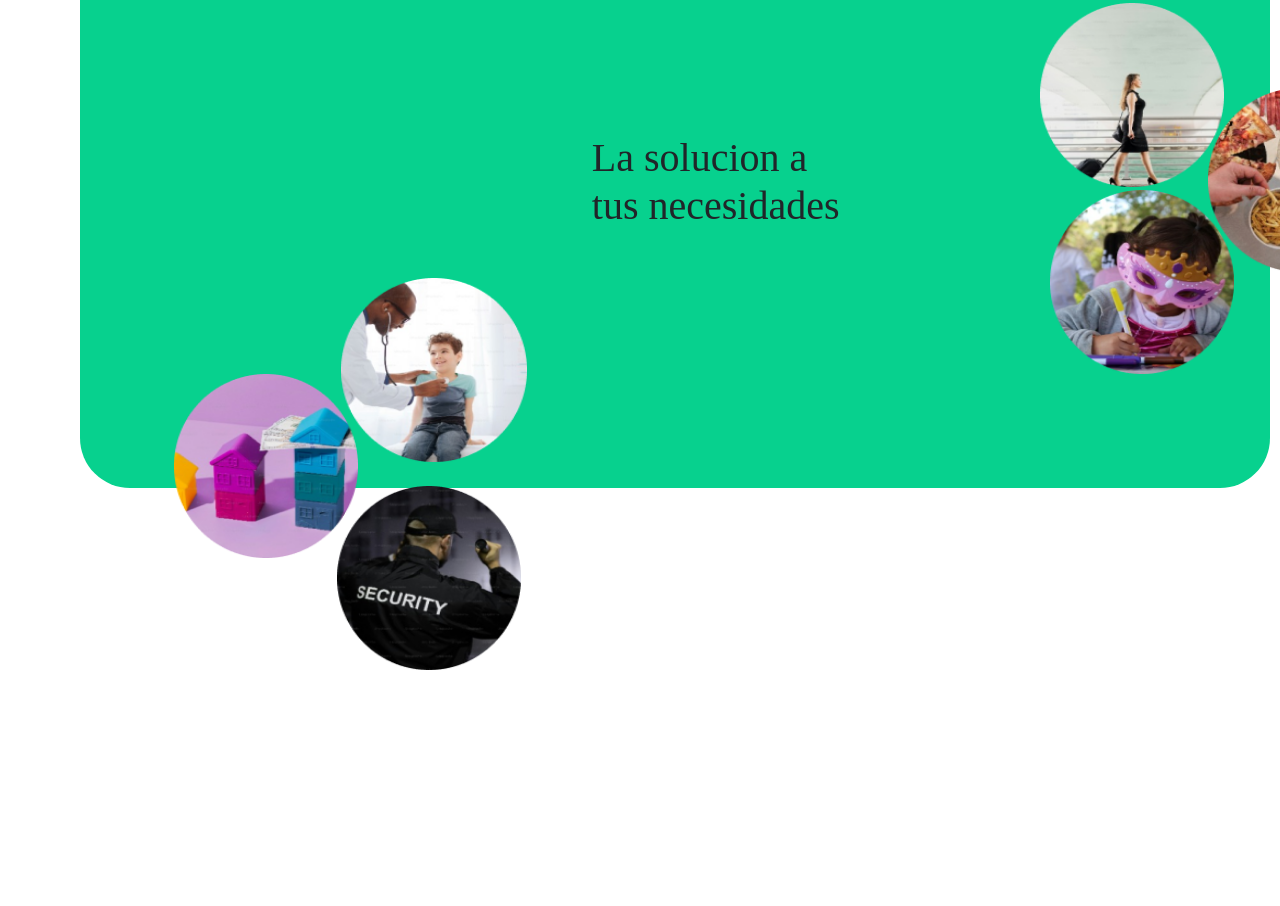
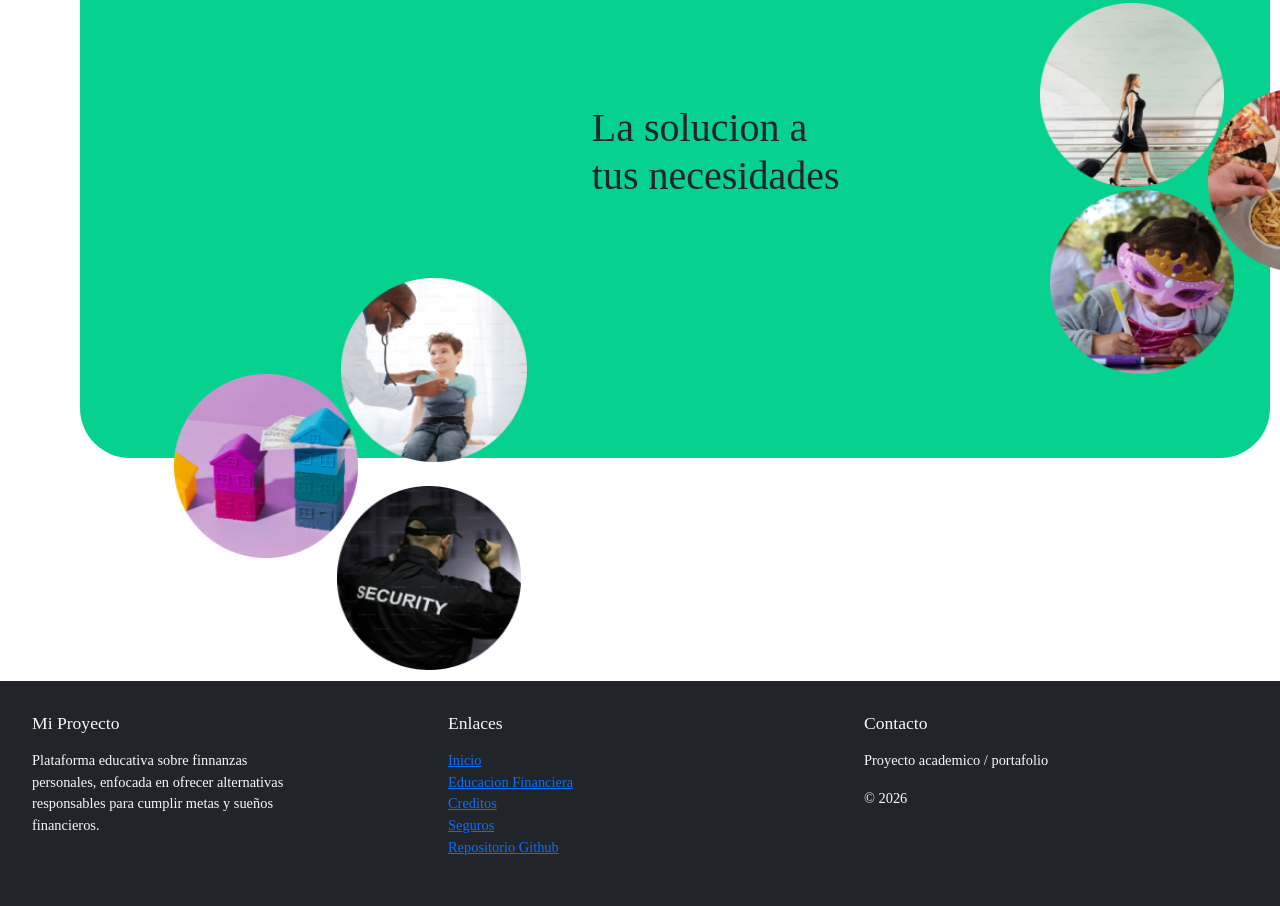
Before and after one commit to jluisgonzalez/mi_proyect, a plain HTML site: page index.html in a window 1280 px wide. Shown: the part 2554-3460 px from the top of the page. Before the commit the page ends 3235 px from the top, so only its background shows below. Drawn offline with nearby package versions, Linux system fonts and the light colour scheme.

```diff
--- a/index.html
+++ b/index.html
@@ -120,6 +120,35 @@
                  <div class="invers6">
                     <img src="imagen/invers6.png" width="184px" height="184px" alt="">
                  </div>
+                 <footer>
+                    <div class="pie-dp">
+                        <div class="footer-col">
+                            <h5>Mi Proyecto</h5>
+                            <p>
+                                Plataforma educativa sobre finnanzas <br> personales,
+                                enfocada en ofrecer alternativas <br> responsables para
+                                cumplir metas y sueños <br> financieros.
+                            </p>
+                        </div>
+
+                        <div class="footer-col" >
+                            <h5>Enlaces</h5>
+                            <ul>
+                               <li><a href="#">Inicio</a></li>
+                               <li><a href="#">Educacion Financiera</a></li>
+                               <li><a href="#">Creditos</a></li>
+                                <li><a href="#">Seguros</a></li>
+                               <li><a href="#">Repositorio Github</a></li>
+                            </ul>
+                        </div>
+                        <div class="footer-col" >
+                            <h5>Contacto</h5>
+                            <p>Proyecto academico / portafolio</p>
+                            <p>&copy; 2026</p>
+                        </div>
+
+                    </div>
+                 </footer>
             </main>
 
         <script src="https://cdn.jsdelivr.net/npm/@popperjs/core@2.11.8/dist/umd/popper.min.js"
--- a/styles.css
+++ b/styles.css
@@ -148,7 +148,8 @@ h1 {
 .invers {
     border-radius: 50px;
     position: relative;
-    top: 359px;
+    top: 329px;
+    bottom: 20px;
     background-color: rgb(7, 209, 142);
     margin-left:80px ;
     margin-right:80px ;
@@ -191,3 +192,38 @@ h1 {
     top: 380%;
     left: 337px;
 }
+
+.pie-dp {
+    display: grid;
+    grid-template-columns: repeat(3, 1fr);
+    gap: 2rem;
+    background-color: #212529;
+    color: #f8f9fa;
+    padding: 2rem;
+    margin-top: 0;
+}
+
+.footer-col h5{
+    margin-bottom: 1rem;
+    font-size: 1.1rem;
+}
+
+.footer-col p,
+.footer-col li{
+    font-size: 0.9rem;
+}
+
+.footer-col ul {
+    list-style: none;
+    padding: 0;
+}
+
+footer-col a {
+    color: #adb5db;
+    text-decoration: none;
+}
+
+footer-col a:hover {
+    color: #ffffff;
+    text-decoration: underline;
+}
```
Also changed, not shown: 1 other file.
